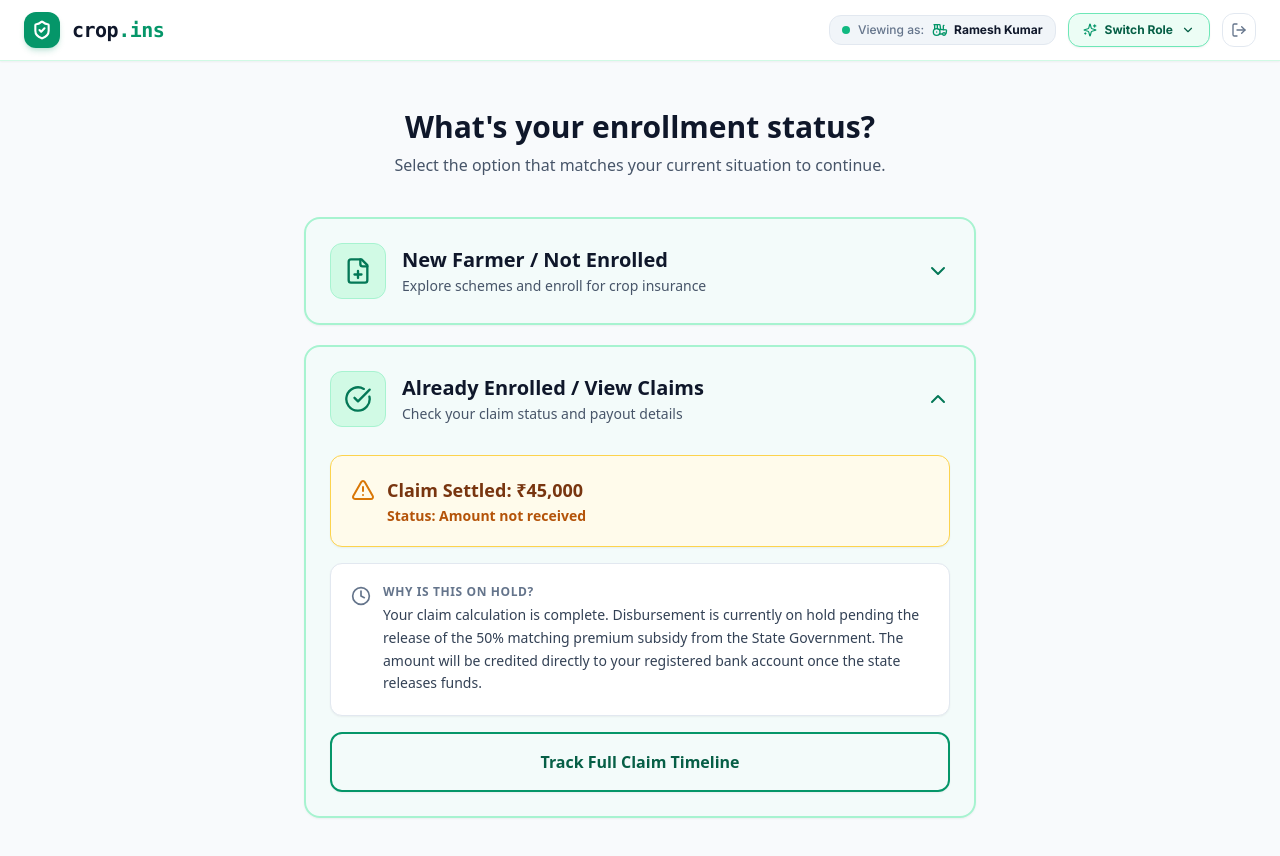
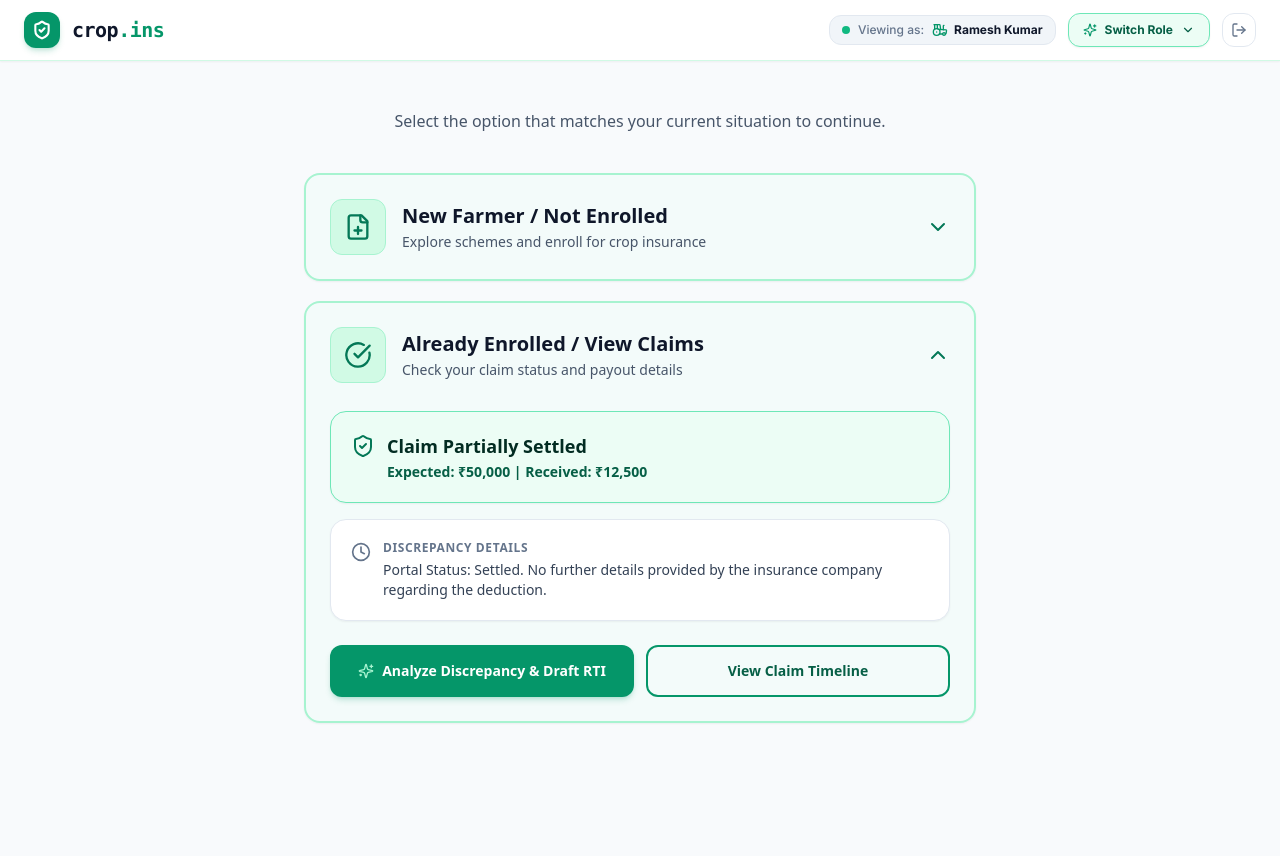
Before and after one commit to HackIndiaXYZ/techsurge-2k26-code-snippet, a Next.js app in the folder website/: page /dashboard/farmer in a window 1280 px wide. Shown: the top 856 px of the page. Built offline with nearby package versions, Linux system fonts and the light colour scheme.

Commit message:
made changes

```diff
--- a/website/app/dashboard/farmer/page.tsx
+++ b/website/app/dashboard/farmer/page.tsx
@@ -8,14 +8,15 @@ import {
   CheckCircle,
   Cloud,
   Wheat,
-  AlertTriangle,
+  ShieldCheck,
   Clock,
   ChevronDown,
+  Sparkles,
 } from "lucide-react";
 
 type PathwayKey = "new" | "enrolled" | null;
 
-export default function FarmerJourneyPage() {
+export default function FarmerDashboardPage() {
   const [open, setOpen] = useState<PathwayKey>("enrolled");
 
   const toggle = (key: PathwayKey) => setOpen((prev) => (prev === key ? null : key));
@@ -26,10 +27,7 @@ export default function FarmerJourneyPage() {
         {/* Main Journey Container */}
         <main className="flex-1 flex flex-col items-center px-4 sm:px-6 py-8 sm:py-12 max-w-4xl mx-auto w-full">
           <div className="w-full max-w-2xl text-center mb-10">
-            <h1 className="text-2xl sm:text-3xl font-extrabold text-slate-900">
-              What's your enrollment status?
-            </h1>
-            <p className="text-slate-600 mt-2 text-sm sm:text-base font-medium">
+            <p className="text-slate-600 text-sm sm:text-base font-medium">
               Select the option that matches your current situation to continue.
             </p>
           </div>
@@ -156,47 +154,53 @@ export default function FarmerJourneyPage() {
                     transition={{ duration: 0.3, ease: "easeInOut" }}
                     className="overflow-hidden"
                   >
-                    <div className="px-5 sm:px-6 pb-6 pt-1">
-                      {/* Status Alert */}
-                      <div className="rounded-xl border border-amber-300 bg-amber-50 p-4 sm:p-5 shadow-sm">
+                    <div className="px-5 sm:px-6 pb-6 pt-1 space-y-4">
+                      {/* Claim Partially Settled Banner */}
+                      <div className="rounded-2xl border border-emerald-300 bg-emerald-50 p-4 sm:p-5 shadow-sm">
                         <div className="flex items-start gap-3">
-                          <AlertTriangle className="w-6 h-6 text-amber-600 shrink-0 mt-0.5" />
+                          <ShieldCheck className="w-6 h-6 text-emerald-700 shrink-0 mt-0.5" />
                           <div>
-                            <p className="font-bold text-amber-900 text-base sm:text-lg">
-                              Claim Settled: ₹45,000
+                            <p className="font-extrabold text-emerald-950 text-base sm:text-lg">
+                              Claim Partially Settled
                             </p>
-                            <p className="text-sm text-amber-700 font-semibold mt-0.5">
-                              Status: Amount not received
+                            <p className="text-xs sm:text-sm text-emerald-800 font-bold mt-0.5">
+                              Expected: ₹50,000 | Received: ₹12,500
                             </p>
                           </div>
                         </div>
                       </div>
 
-                      {/* Context / Explanation Box */}
-                      <div className="mt-4 rounded-xl bg-white border border-slate-200 p-4 sm:p-5 shadow-sm">
+                      {/* Discrepancy Details Box */}
+                      <div className="rounded-2xl bg-white border border-slate-200 p-4 sm:p-5 shadow-sm">
                         <div className="flex items-start gap-3">
                           <Clock className="w-5 h-5 text-slate-500 shrink-0 mt-0.5" />
                           <div>
                             <p className="text-xs font-bold text-slate-500 uppercase mb-1 tracking-wider">
-                              Why is this on hold?
+                              Discrepancy Details
                             </p>
-                            <p className="text-sm text-slate-700 leading-relaxed font-medium">
-                              Your claim calculation is complete. Disbursement is currently
-                              on hold pending the release of the 50% matching premium
-                              subsidy from the State Government. The amount will be
-                              credited directly to your registered bank account once the
-                              state releases funds.
+                            <p className="text-xs sm:text-sm text-slate-700 leading-relaxed font-medium">
+                              Portal Status: Settled. No further details provided by the insurance company regarding the deduction.
                             </p>
                           </div>
                         </div>
                       </div>
 
-                      <button
-                        type="button"
-                        className="w-full mt-4 py-4 rounded-xl border-2 border-emerald-600 text-emerald-800 font-bold text-base hover:bg-emerald-50 active:bg-emerald-100 transition-colors min-h-[56px] shadow-sm cursor-pointer"
-                      >
-                        Track Full Claim Timeline
-                      </button>
+                      {/* 2 Action Buttons */}
+                      <div className="grid grid-cols-1 sm:grid-cols-2 gap-3 pt-2">
+                        <button
+                          type="button"
+                          className="w-full py-3.5 px-4 rounded-xl bg-emerald-600 text-white font-bold text-sm hover:bg-emerald-700 active:bg-emerald-800 transition-colors flex items-center justify-center gap-2 shadow-md shadow-emerald-600/20 cursor-pointer"
+                        >
+                          <Sparkles className="w-4 h-4 text-emerald-200" />
+                          Analyze Discrepancy & Draft RTI
+                        </button>
+                        <button
+                          type="button"
+                          className="w-full py-3.5 px-4 rounded-xl border-2 border-emerald-600 text-emerald-800 font-bold text-sm hover:bg-emerald-50 active:bg-emerald-100 transition-colors flex items-center justify-center cursor-pointer"
+                        >
+                          View Claim Timeline
+                        </button>
+                      </div>
                     </div>
                   </motion.div>
                 )}
```
